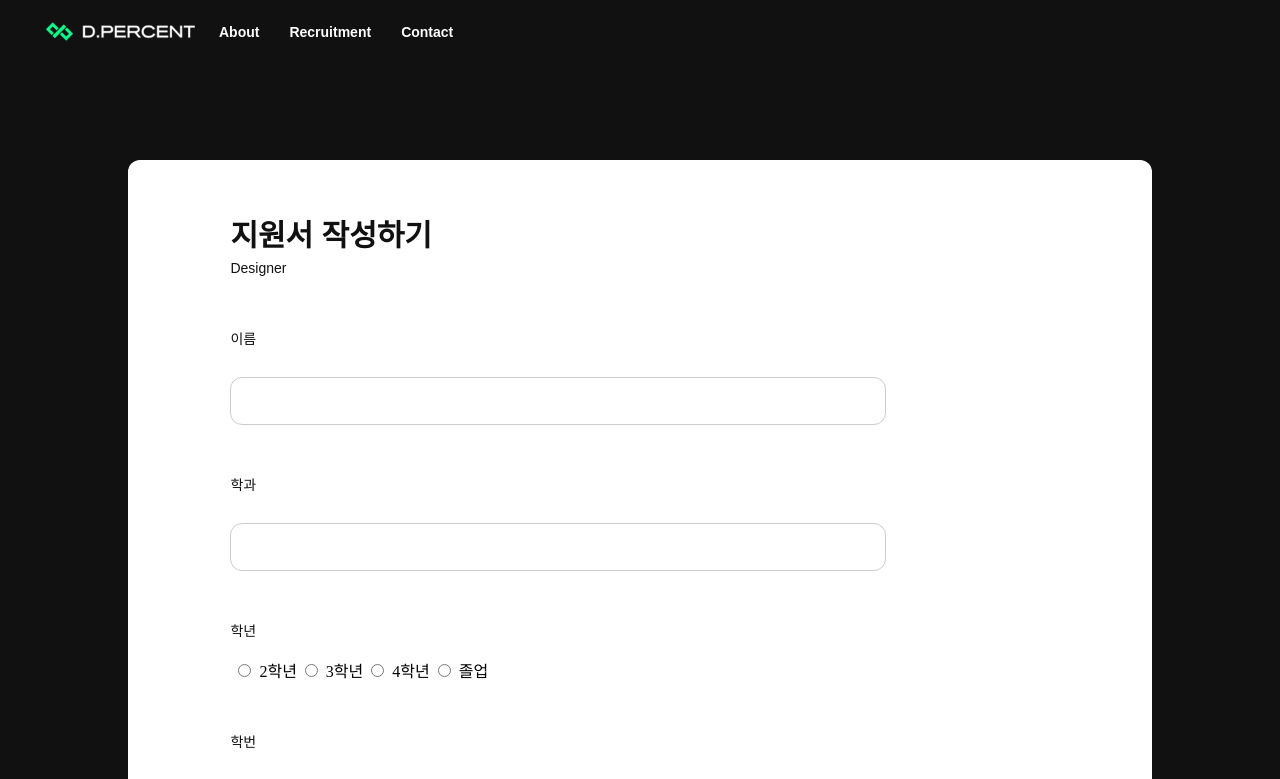
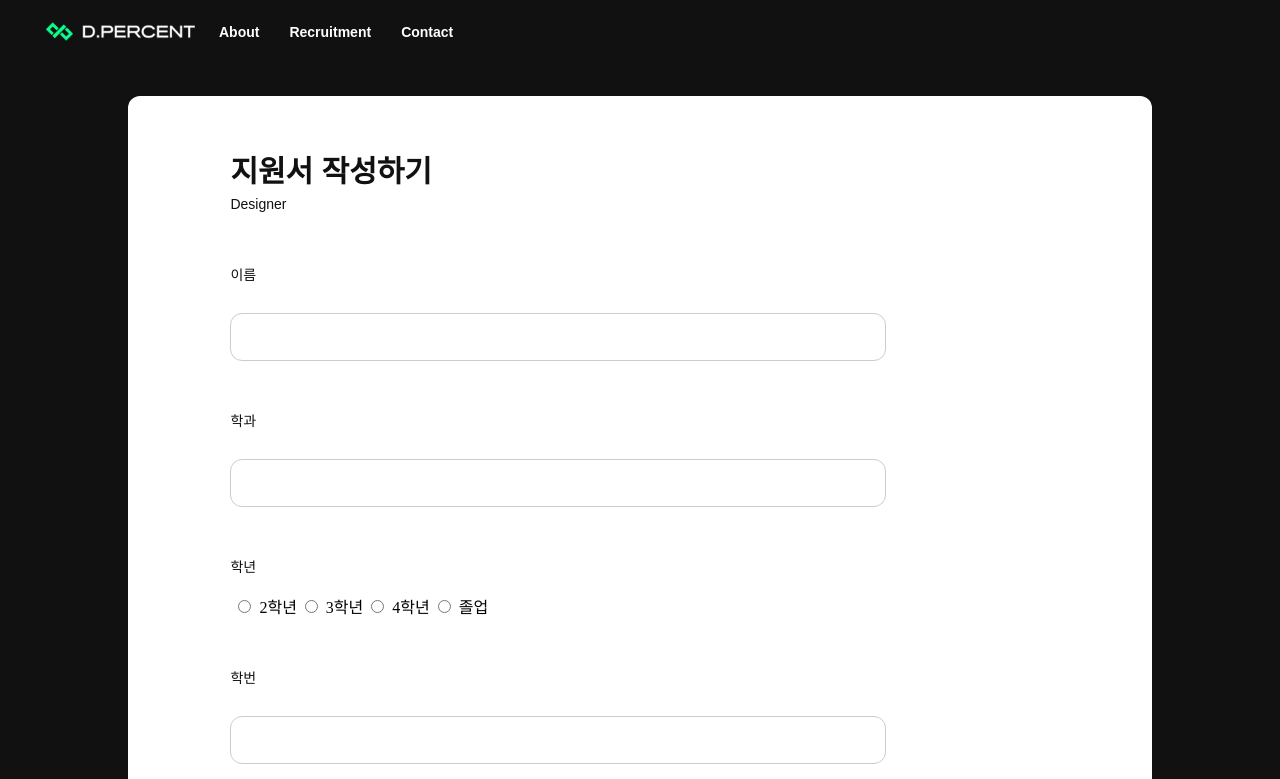
Before and after one commit to ahnwooseok/D.percent, a Next.js app: page /designer in a window 1280 px wide. Shown: the top 779 px of the page. Built offline with nearby package versions, Linux system fonts and the light colour scheme.

Commit message:
designer 140->124vh
ok

```diff
--- a/src/components/DesignerMain/styles.js
+++ b/src/components/DesignerMain/styles.js
@@ -15,7 +15,7 @@ export const Designer = styled.div`
   display: flex;
   align-items: center;
   justify-content: center;
-  margin-top: 140vh;
+  margin-top: 124vh;  //140vh
   width: 80vw;
   height: 1600px;
   background: #ffffff;
```
